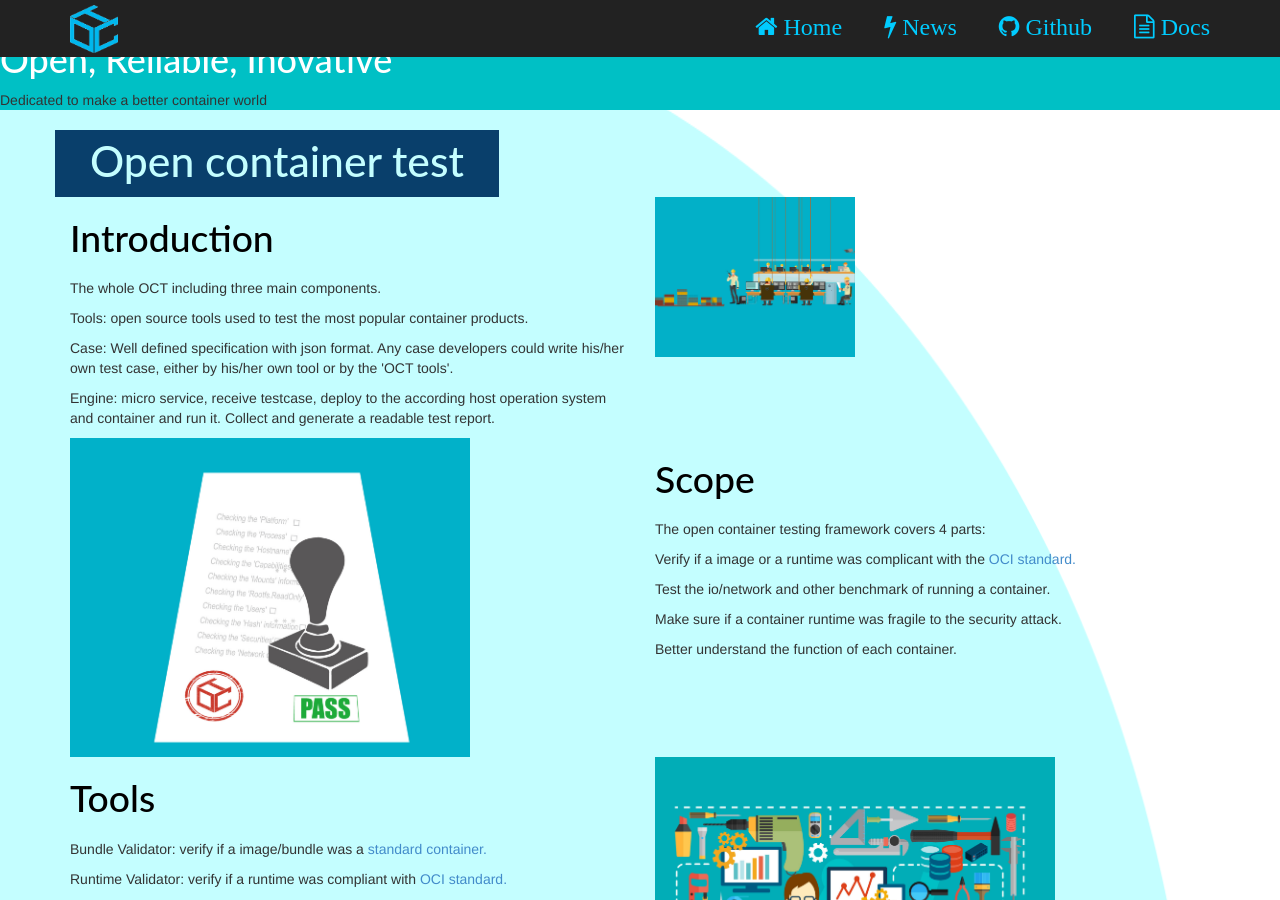
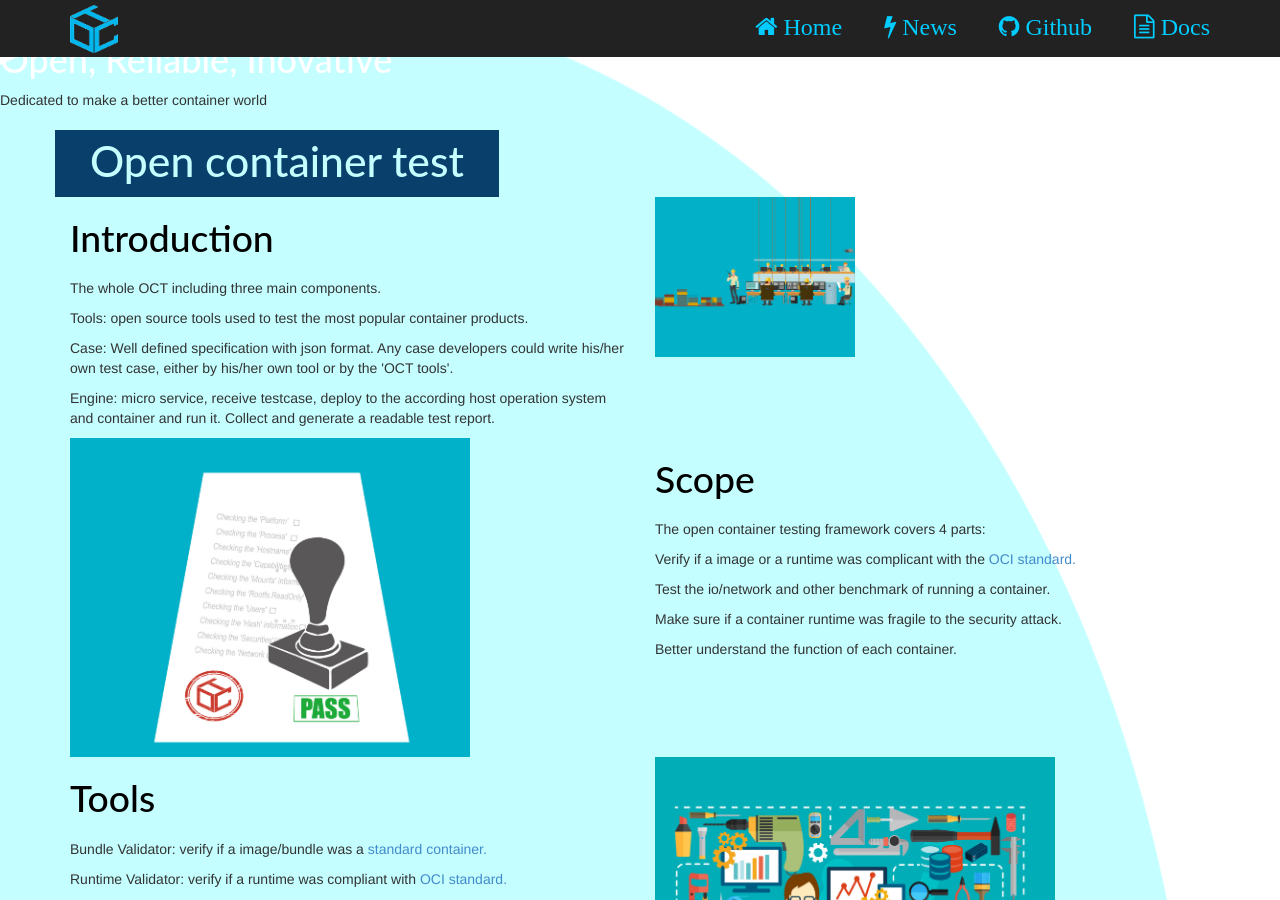
Before and after one commit to ociweb/ociweb.github.io, a Jekyll site: the page index.html, which Jekyll copies as it is, in a window 1280 px wide and 900 px high. Built offline with Jekyll 4.4.1, drawn with Linux system fonts in a browser that asks for light colours; some web fonts are replaced.

Commit message:
Update index.html

```diff
--- a/index.html
+++ b/index.html
@@ -33,8 +33,8 @@
         </div>
     </nav>
 
-    <div class=".heade-splash">
-    <div style="background-color:#00c0c5" >
+    <div class="heade-splash">
+
     	</br>
 
 
@@ -42,7 +42,7 @@
 
 		  <p>Dedicated to make a better container world</p>
 
-                   </div>
+
 		  </div>
 
 <div class="container">
```
